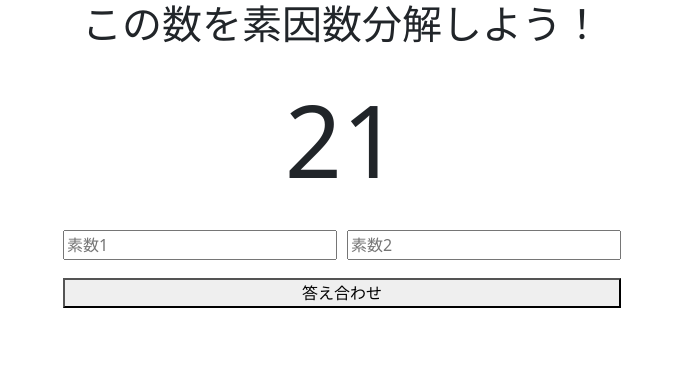
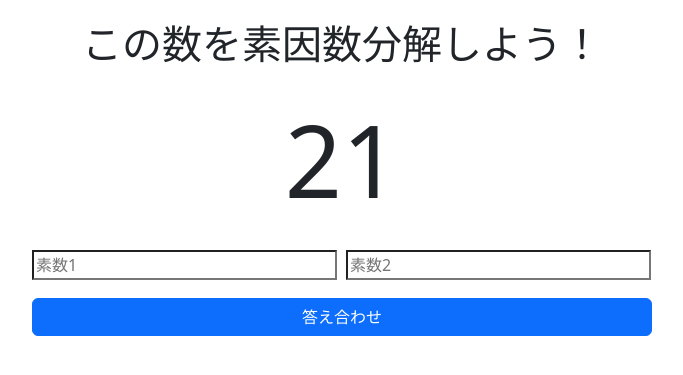
Before and after one commit to raptech-jp/primefactorizationcontest, a Flask app: page /game in a window 1280 px wide. Shown: the top 375 px of the page, without its empty margins (298-981 px from the left). Run offline with Flask 3, Linux system fonts and the light colour scheme.

Commit message:
[update] 見た目を調整

```diff
--- a/static/script.js
+++ b/static/script.js
@@ -19,10 +19,20 @@
 
 // 素数をチェックする関数
 function checkPrimes() {
+    let prime1_input = document.getElementById('prime1').value;
+    let prime2_input = document.getElementById('prime2').value;
+
+    // 入力欄が空の場合、エラーメッセージを表示して終了
+    if (!prime1_input || !prime2_input) {
+        alert("両方の素数を入力してください。");
+        return;
+    }
+
+    prime1_input = parseInt(prime1_input);
+    prime2_input = parseInt(prime2_input);
+
     checkPrimesExecuted = true;
     document.getElementById('checkButton').disabled = true;
-    let prime1_input = parseInt(document.getElementById('prime1').value);
-    let prime2_input = parseInt(document.getElementById('prime2').value);
 
     var resultElement = document.getElementById('result');
     var buttonContainer = document.getElementById('button-container');
@@ -65,6 +75,11 @@
     document.getElementById('result').innerText = '';
     document.getElementById('button-container').innerHTML = '';
     document.getElementById('checkButton').disabled = false;
+
+    // 入力欄を空白にする
+    document.getElementById('prime1').value = '';
+    document.getElementById('prime2').value = '';
+
     var modalContainer = document.getElementById("modal-container");
     if (modalContainer) {
         modalContainer.style.display = "none";
--- a/static/style.css
+++ b/static/style.css
@@ -30,3 +30,16 @@
     transform: translate(-50%, -50%);
     z-index: 1010; /* モーダルを前面に表示 */
 }
+
+.container {
+    max-width: 100%;
+    padding: 20px;
+}
+.input-group {
+    display: grid;
+    grid-template-columns: 1fr 1fr;
+    gap: 10px;
+}
+.input-group input {
+    width: 100%;
+}
--- a/templates/game/index.html
+++ b/templates/game/index.html
@@ -15,12 +15,13 @@
         <h1 class="text-center">この数を素因数分解しよう！</h1>
         <p id="score" class="text-center score-text"></p>
         <p id="product" class="text-center procudt-text"></p>
-        <div class="d-grid gap-2 col-6 mx-auto">
-            <div style="display: grid; grid-template-columns: 1fr 1fr; gap: 10px;">
+        <div class="d-grid gap-2 col-12 col-sm-6 mx-auto">
+            <div class="input-group">
                 <input type="number" id="prime1" name="prime1" placeholder="素数1">
                 <input type="number" id="prime2" name="prime2" placeholder="素数2">
             </div>
-            <button id="checkButton" onclick="checkPrimes()" style="margin-top: 10px;">答え合わせ</button>
+            <button id="checkButton" onclick="checkPrimes()" class="btn btn-primary"
+                style="margin-top: 10px;">答え合わせ</button>
         </div>
         <div id="modal-container" class="modal-container">
             <div id="modal-content" class="modal-content">
--- a/templates/index.html
+++ b/templates/index.html
@@ -16,7 +16,6 @@
         <h1 class="p-4 text-center">素因数分解コンテスト！～サマーウォーズを超えろ～</h1>
         <div class="d-grid gap-2 col-6 mx-auto">
             <a href="./game" type="button" class="btn btn-primary">はじめる</a>
-            <!--<a href="/register" type="button" class="btn btn-info">ランキング登録（デバッグ用ページ）</a>-->
         </div>
         <div class="d-grid gap-2 col-6 m-4 mx-auto">
             <h2>ランキング</h2>
```
Also changed, not shown: requirements.txt (+97 -0 lines).
